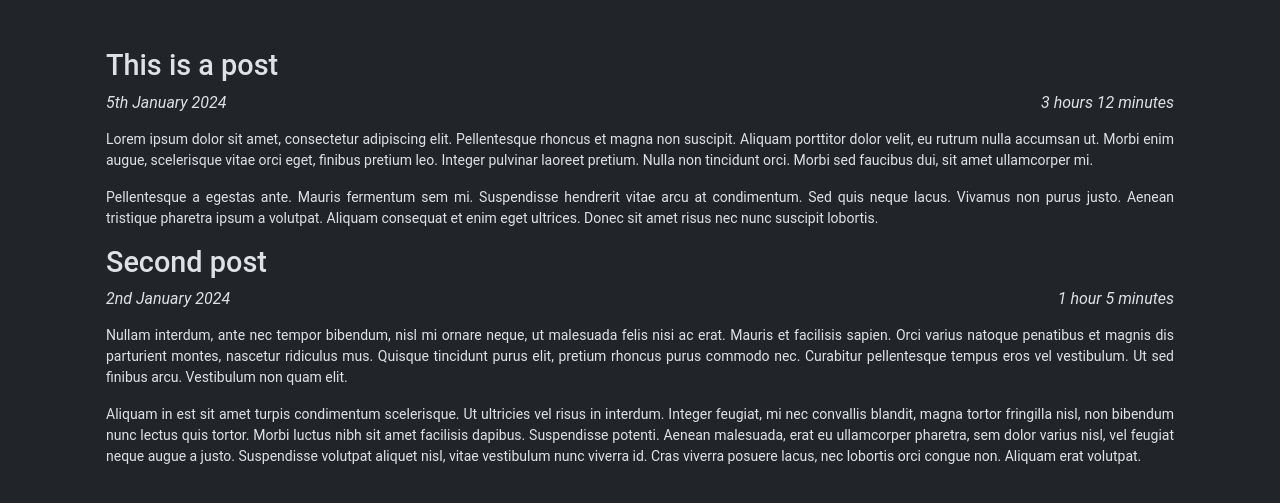
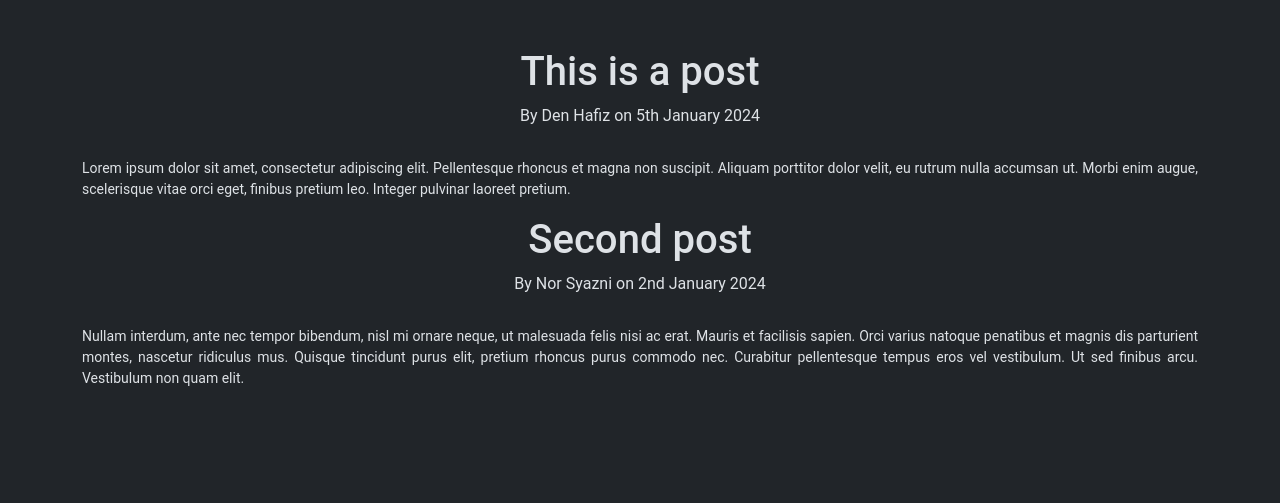
Before and after one commit to DenHafiz69/momentia, a Flask app: page / in a window 1280 px wide. Shown: the part 56-559 px from the top of the page. Run offline with Flask 3, Linux system fonts and the light colour scheme; some libraries are stand-ins or nearby versions.

Commit message:
Sample post in app.py

```diff
--- a/app.py
+++ b/app.py
@@ -33,12 +33,27 @@ with sqlite3.connect(DATABASE) as conn:
 
 db = cs50.SQL("sqlite:///data/data.db")
 
+posts = [
+    {
+        'author': 'Den Hafiz',
+        'title': 'This is a post',
+        'content': 'Lorem ipsum dolor sit amet, consectetur adipiscing elit. Pellentesque rhoncus et magna non suscipit. Aliquam porttitor dolor velit, eu rutrum nulla accumsan ut. Morbi enim augue, scelerisque vitae orci eget, finibus pretium leo. Integer pulvinar laoreet pretium.',
+        'date_posted': '5th January 2024'
+    },
+    {
+        'author': 'Nor Syazni',
+        'title': 'Second post',
+        'content': 'Nullam interdum, ante nec tempor bibendum, nisl mi ornare neque, ut malesuada felis nisi ac erat. Mauris et facilisis sapien. Orci varius natoque penatibus et magnis dis parturient montes, nascetur ridiculus mus. Quisque tincidunt purus elit, pretium rhoncus purus commodo nec. Curabitur pellentesque tempus eros vel vestibulum. Ut sed finibus arcu. Vestibulum non quam elit.',
+        'date_posted': '2nd January 2024'
+    }
+]
+
 # The homepage of the website
 @app.route('/')
 def index():
 
     # Show the homepage
-    return render_template('index.html')
+    return render_template('index.html', posts=posts)
 
 @app.route('/login', methods=['POST', 'GET'])
 def login():
--- a/templates/index.html
+++ b/templates/index.html
@@ -1,45 +1,9 @@
 {% extends "layout.html" %}
 
 {% block main %}
-    <div class="container post-container">
-        <div class="container post-title">
-            <h1>This is a post</h1>
-        </div>
-        <div class="container">
-            <div class="row">
-                <div class="col post-date">
-                    5th January 2024
-                </div>
-                <div class="col post-timer">
-                    3 hours 12 minutes
-                </div>
-            </div>
-        </div>
-        <div class="container post-content">
-            <p>Lorem ipsum dolor sit amet, consectetur adipiscing elit. Pellentesque rhoncus et magna non suscipit. Aliquam porttitor dolor velit, eu rutrum nulla accumsan ut. Morbi enim augue, scelerisque vitae orci eget, finibus pretium leo. Integer pulvinar laoreet pretium. Nulla non tincidunt orci. Morbi sed faucibus dui, sit amet ullamcorper mi.</p>
-
-            <p>Pellentesque a egestas ante. Mauris fermentum sem mi. Suspendisse hendrerit vitae arcu at condimentum. Sed quis neque lacus. Vivamus non purus justo. Aenean tristique pharetra ipsum a volutpat. Aliquam consequat et enim eget ultrices. Donec sit amet risus nec nunc suscipit lobortis.</p>
-        </div>
-    </div>
-
-    <div class="container post-container">
-        <div class="container post-title">
-            <h1>Second post</h1>
-        </div>
-        <div class="container">
-            <div class="row">
-                <div class="col post-date">
-                    2nd January 2024
-                </div>
-                <div class="col post-timer">
-                    1 hour 5 minutes
-                </div>
-            </div>
-        </div>
-        <div class="container post-content">
-            <p>Nullam interdum, ante nec tempor bibendum, nisl mi ornare neque, ut malesuada felis nisi ac erat. Mauris et facilisis sapien. Orci varius natoque penatibus et magnis dis parturient montes, nascetur ridiculus mus. Quisque tincidunt purus elit, pretium rhoncus purus commodo nec. Curabitur pellentesque tempus eros vel vestibulum. Ut sed finibus arcu. Vestibulum non quam elit.</p>
-
-            <p>Aliquam in est sit amet turpis condimentum scelerisque. Ut ultricies vel risus in interdum. Integer feugiat, mi nec convallis blandit, magna tortor fringilla nisl, non bibendum nunc lectus quis tortor. Morbi luctus nibh sit amet facilisis dapibus. Suspendisse potenti. Aenean malesuada, erat eu ullamcorper pharetra, sem dolor varius nisl, vel feugiat neque augue a justo. Suspendisse volutpat aliquet nisl, vitae vestibulum nunc viverra id. Cras viverra posuere lacus, nec lobortis orci congue non. Aliquam erat volutpat.</p>
-        </div>
-    </div>
+    {% for post in posts %}
+        <h1 class="post-title">{{ post.title }}</h1>
+        <p>By {{ post.author }} on {{ post.date_posted }}</p>
+        <p class="post-content">{{ post.content }}</p>
+    {% endfor %}
 {% endblock %}
```
